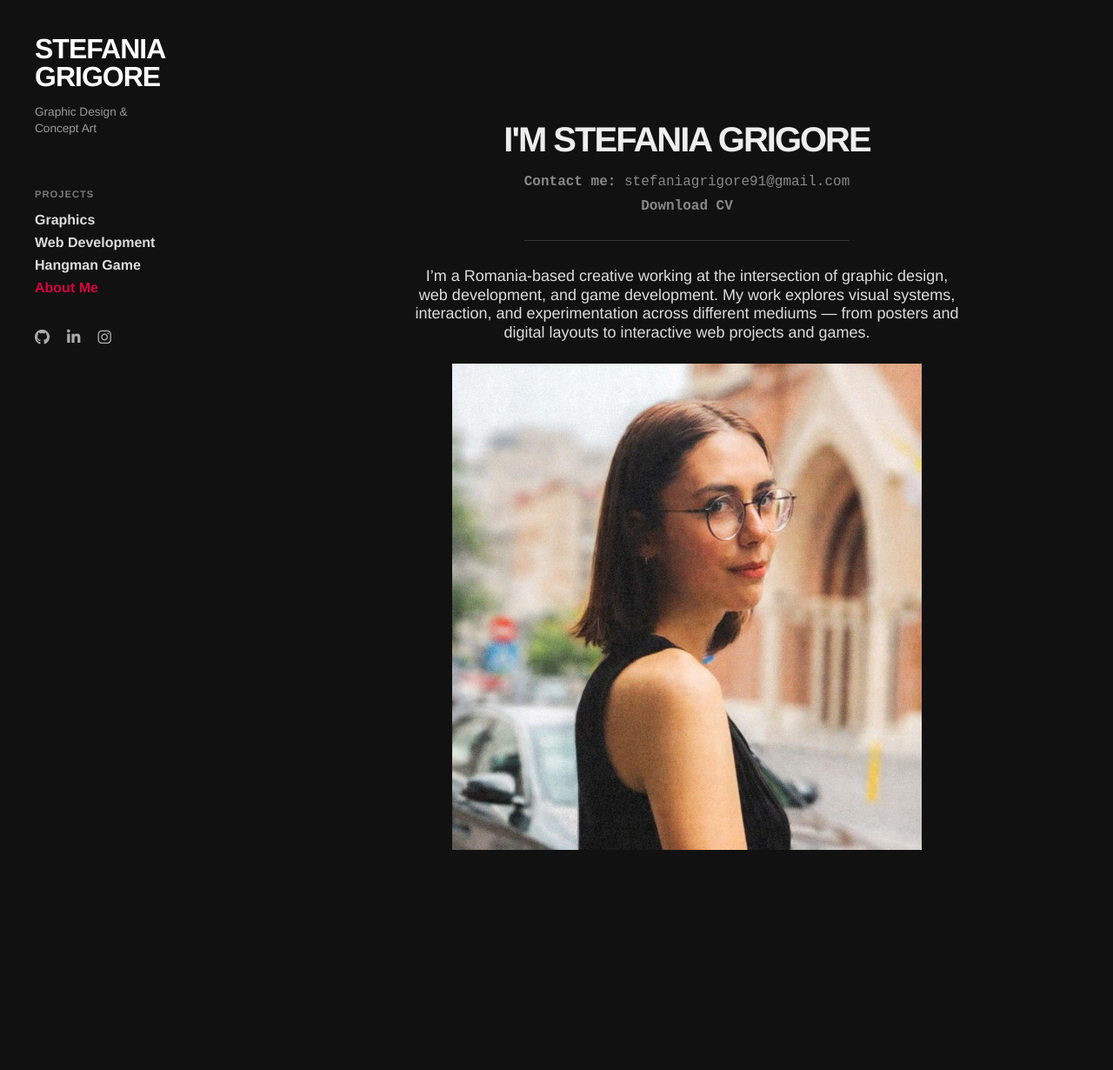
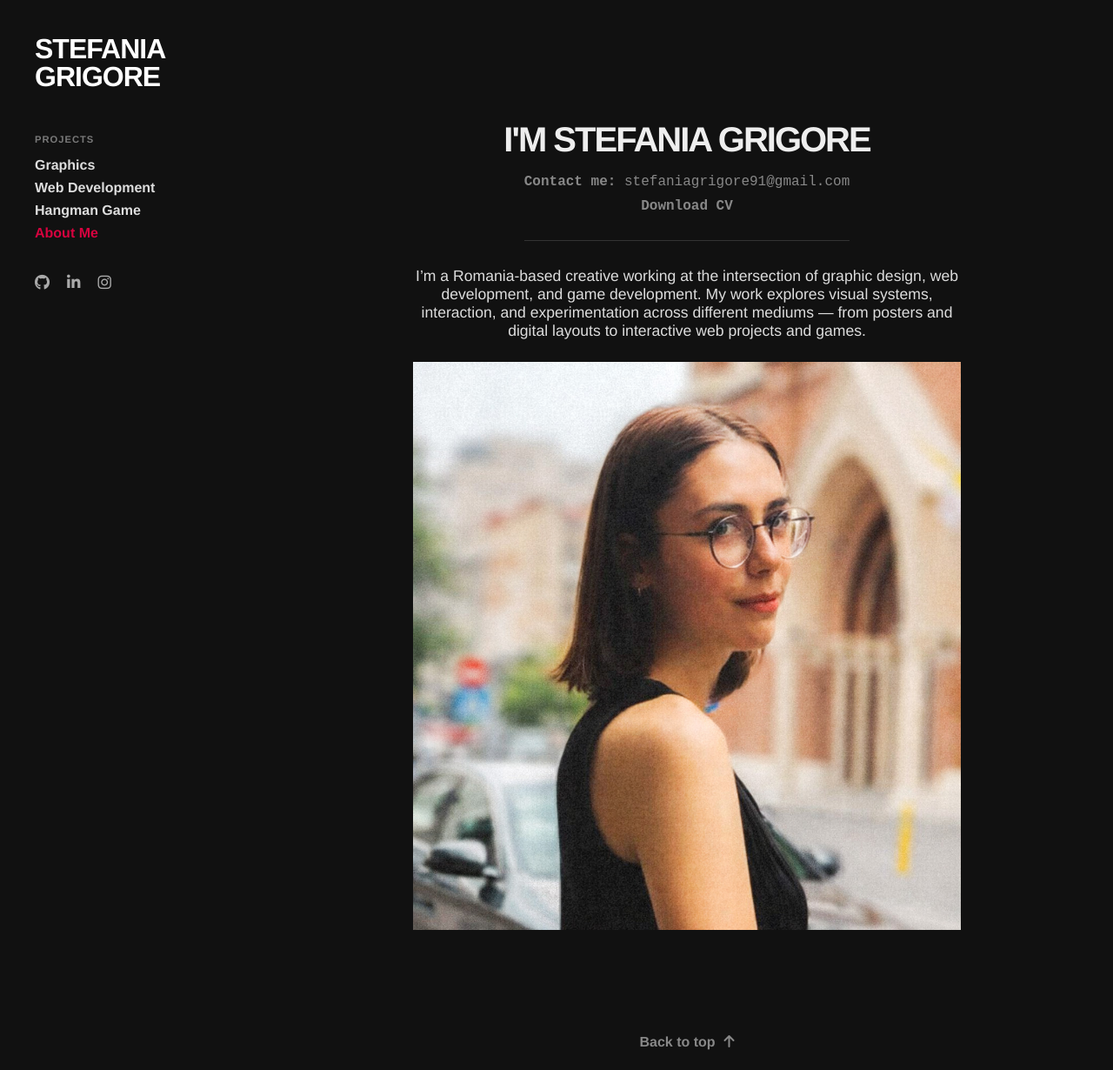
Before and after one commit to Goat3ggs/Grigore-Stefania, an Eleventy site: page about/about-me.njk in a window 1280 px wide. Shown: the whole page at 87% size. Before the commit the page ends 1037 px from the top, so only its background shows below. Built offline with nearby package versions, Linux system fonts and the light colour scheme; Eleventy itself is replaced by a stand-in of ours; files that its build step writes are made by us from their sources.

Commit message:
Actualization layout and css optimization

```diff
--- a/_includes/sidebar.html
+++ b/_includes/sidebar.html
@@ -4,7 +4,6 @@
                     <a href="{{ '/' | url }}">
                         <h1 class="logo-name">Stefania<br>Grigore</h1>
                     </a>
-                    <p class="role">Graphic Design &<br>Concept Art</p>
                 </div>
 
                 <input type="checkbox" id="menu-toggle" class="visually-hidden" />
--- a/about/about-me.njk
+++ b/about/about-me.njk
@@ -25,15 +25,18 @@ gallery_images:
             </div>
 
             <div class="project-description">
-                <p style="font-size: 18px">{{ description }}</p>
+                <p>{{ description }}</p>
             </div>
         </header>
 
-        <div class="project-gallery">
+        <div class="project-gallery about-gallery">
             {% for image in gallery_images %}
-                <img src="{{ image.src | url }}" alt="{{ image.alt }}" style="width: 60%;">
+                <img src="{{ image.src | url }}" alt="{{ image.alt }}" >
             {% endfor %}
         </div>
+    </div>
 
+    <div class="project-navigation">
+        <a href="#top">Back to top <i class="fa-solid fa-arrow-up"></i></a>
     </div>
 </main>
--- a/projects.css
+++ b/projects.css
@@ -1,4 +1,3 @@
-
 @media (min-width: 1025px) {
     .project-view {
         margin-left: 300px;
@@ -76,12 +75,14 @@
 }
 
 .project-description {
-    font-size: 18px;
     line-height: 1.2;
-    max-width: 70%;
     color: #ddd;
     text-align: center;
     margin-bottom: 25px
+}
+
+.project-description p {
+    font-size: 1.1rem;
 }
 
 .project-gallery {
@@ -91,10 +92,27 @@
 }
 
 .project-gallery img {
-    width: 80%;
     height: auto;
     display: block;
     margin: auto;
+}
+
+.about-gallery img{
+    width: 100%;
+}
+
+@media (min-width: 750px) {
+    .project-gallery img {
+        width: 80%;
+    }
+
+    .project-description {
+    max-width: 70%;
+    }
+
+    .about-gallery img{
+    width: 70%;
+}
 }
 
 .project-navigation {
@@ -124,7 +142,7 @@
         padding: 20px;
     }
     .project-title {
-        font-size: 2.5rem;
+        font-size: 2rem;
     }
     .project-meta {
         flex-direction: column;
--- a/style.css
+++ b/style.css
@@ -4,6 +4,19 @@
     padding: 0;
     box-sizing: border-box;
 }
+/* Enable keyword animations */
+@media (prefers-reduced-motion: no-preference) {
+  html {
+    interpolate-size: allow-keywords;
+  }
+}
+
+/* Improve media defaults */
+img, picture, video, canvas, svg {
+  display: block;
+  max-width: 100%;
+}
+
 
 body {
     /* Fundal închis (aproape negru) și text alb */
@@ -189,6 +202,7 @@ a {
     width: 100%;
 }
 
+
 @media (min-width: 1025px) {
     .layout {
         flex-direction: row;
@@ -202,7 +216,7 @@ a {
         opacity: 1 !important;
         visibility: visible !important;
         pointer-events: auto !important;
-        display: block;
+        justify-content: space-between;
         position: static;
         width: auto;
         height: auto;
@@ -222,6 +236,10 @@ a {
         flex-direction: column;
         justify-content: space-between;
         padding: 40px;
+    }
+
+    .brand{
+        margin-bottom: 50px;
     }
 
     .brand h1 {
@@ -271,10 +289,6 @@ a {
     font-size: 0.75rem;
     color: #444;
 }
-
-
-
-
 
 /* Cardul Proiectului */
 .project-item {
@@ -350,13 +364,13 @@ a {
 
 /* --- CONTACT SECTION --- */
 .contact-footer {
-    margin-top: 100px;
-    padding-top: 60px;
+    margin-top: 50px;
+    padding-top: 10px;
     border-top: 2px solid #333; /* Linie gri închis */
 }
 
-.contact-footer h3 {
-    font-size: 3rem;
+.contact-footer a {
+    font-size: 2.5rem;
     font-weight: 900;
     margin-bottom: 20px;
     letter-spacing: -2px;
```
Also changed, not shown: index.html (+1 -2 lines), 7 other files.
